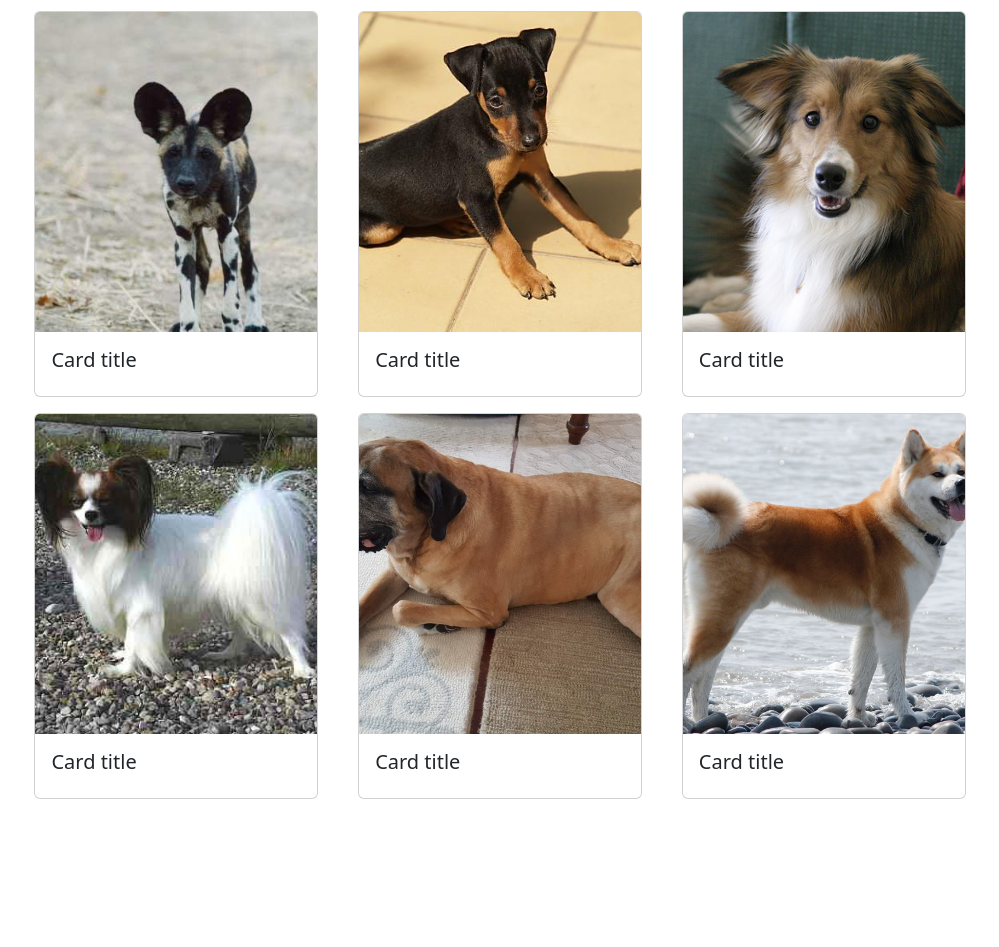
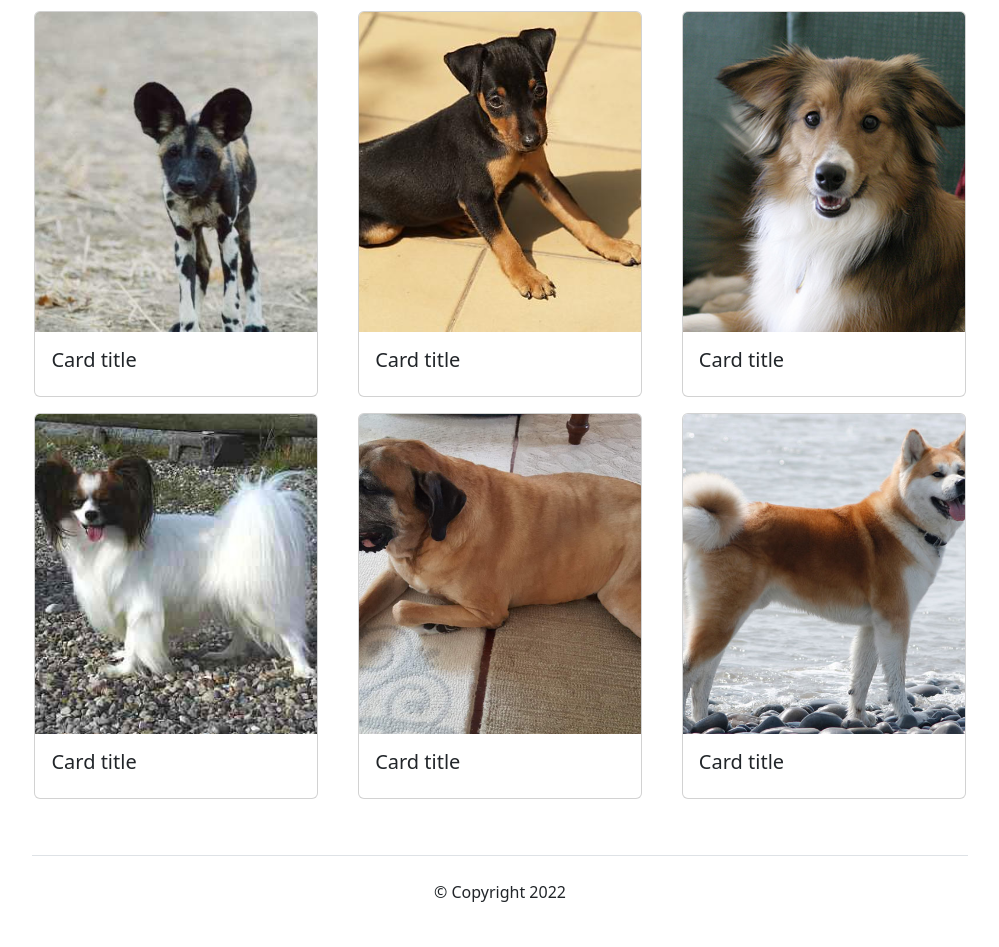
Before and after one commit to Celine-Renault/fetch_chiens, a plain HTML site: page index.html in a window 1280 px wide. Shown: the part 217-1164 px from the top of the page, without its empty margins (140-1139 px from the left). Before the commit the page ends 1024 px from the top, so only its background shows below. Drawn offline with nearby package versions, Linux system fonts and the light colour scheme.

Commit message:
second commit

```diff
--- a/index.html
+++ b/index.html
@@ -16,7 +16,8 @@
 				<nav class="navbar navbar-expand-lg bg-light">
 					<div class="container-fluid">
 
-						<a class="navbar-brand" href="#"> <img src="assets/images/logo2.png" class="logo" alt="logo">&emsp;Nos chiens</a>
+						<a class="navbar-brand" href="#">
+							<img src="assets/images/logo2.png" class="logo" alt="logo">&emsp;Nos chiens</a>
 						<button class="navbar-toggler" type="button" data-bs-toggle="collapse" data-bs-target="#navbarNav" aria-controls="navbarNav" aria-expanded="false" aria-label="Toggle navigation">
 							<span class="navbar-toggler-icon"></span>
 						</button>
@@ -87,6 +88,7 @@
 						</div>
 					</div>
 				</div>
+
 				<div class="col-12 col-md-4">
 					<div class="card m-2">
 						<img src="assets/images/chien06.jpg" class="card-img-top" alt="petit-chien-noir">
@@ -99,6 +101,12 @@
 
 
 		</main>
+		<footer class="container-fluid w-75 mt-5">
+			<div class="d-flex justify-content-center py-4 my-4 border-top">
+				<p>&copy; Copyright 2022</p>
+			</div>
+
+		</footer>
 		<script src="https://cdn.jsdelivr.net/npm/bootstrap@5.2.0/dist/js/bootstrap.bundle.min.js"></script>
 		<script src="assets/js/app.js"></script>
 	</body>
```
Also changed, not shown: photo.html (+7 -0 lines).
